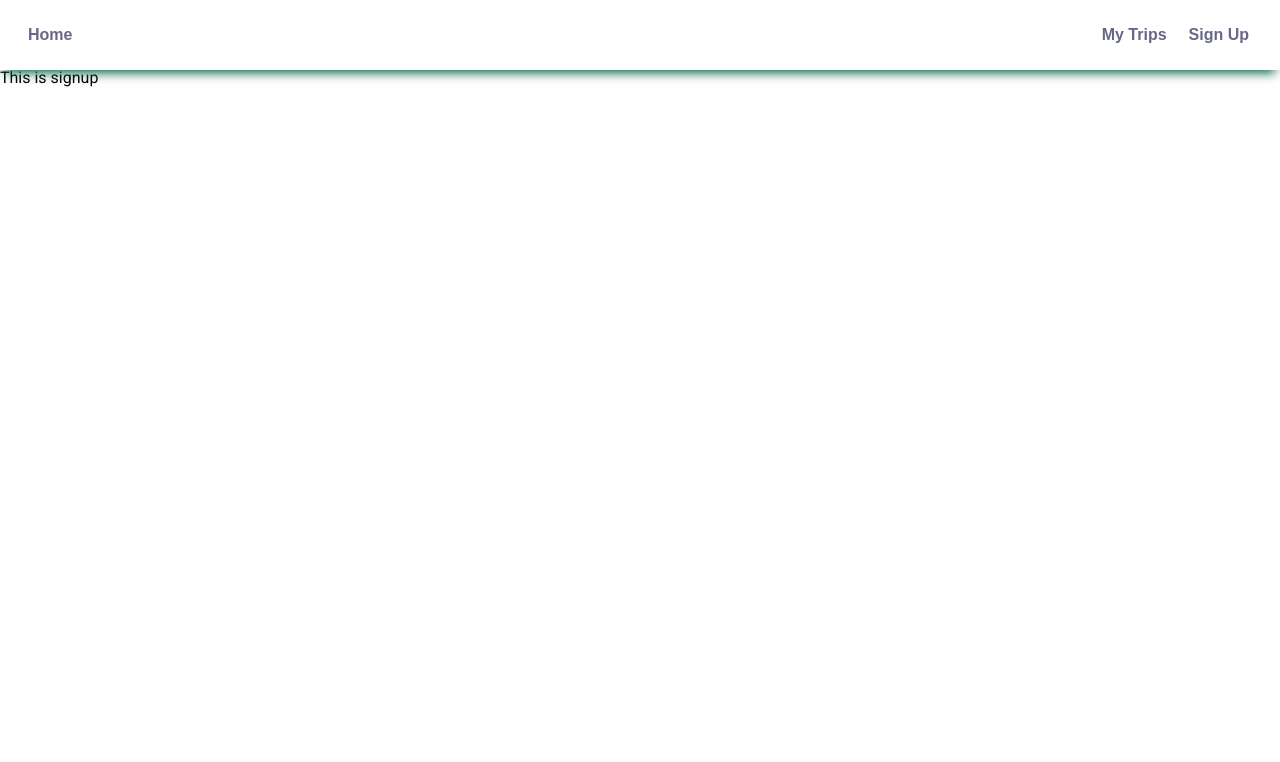
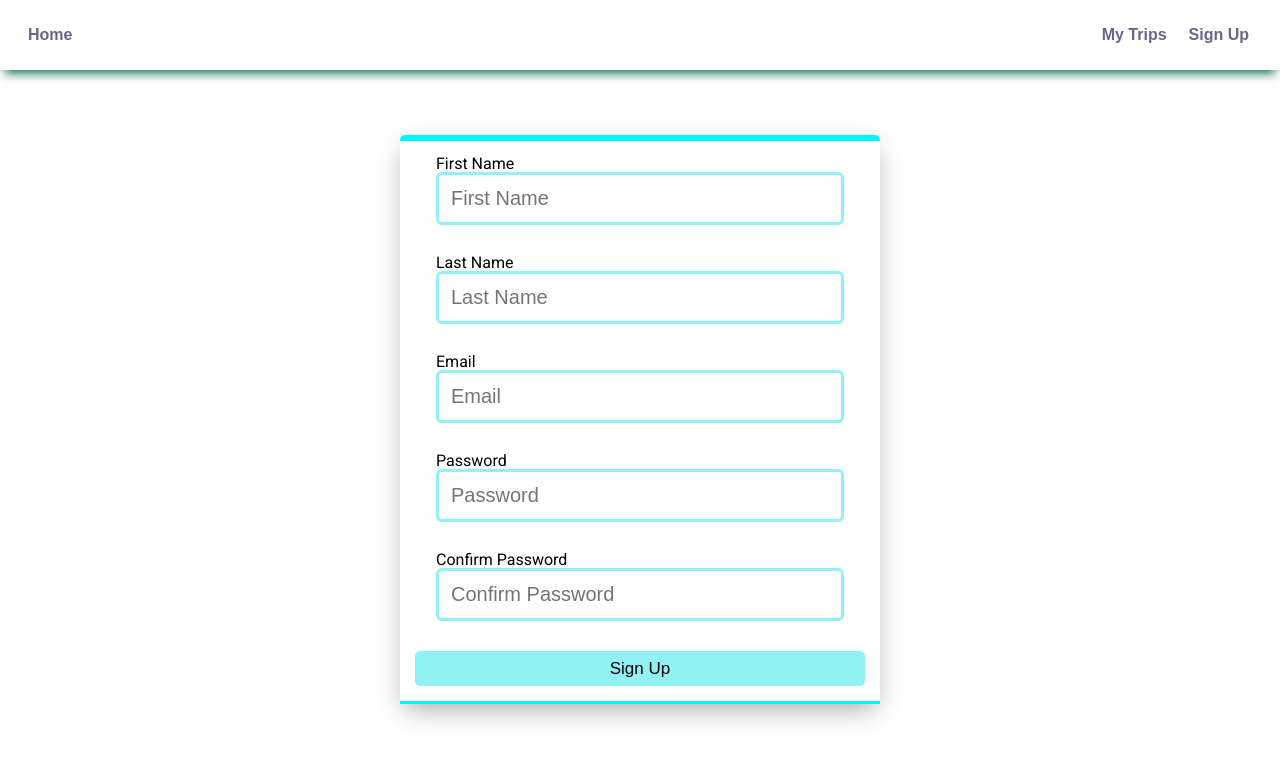
Before and after one commit to tanj299/travel-clan, a React (Create React App) app in the folder client/: page /signup in a window 1280 px wide. Shown: the top 762 px of the page. Built offline with nearby package versions, Linux system fonts and the light colour scheme; the HTML template or start-up script is replaced by a standard one.

Commit message:
sign in and signup mockups done - no functionalities at the moment

```diff
--- a/client/src/App.js
+++ b/client/src/App.js
@@ -34,6 +34,7 @@ const App = () => {
                     <Switch>
                         <Route path = "/" exact component = { login } />
                         <Route path = "/signup" component = { signup } />
+                        <Route path = "/alltrips" component = { allTrips } />
                         <Route path = "/alltrips/user/:id" component = { allTrips } />
                         <Route path = "/singletrip/user/:id" component = { singleTrip } />
                         <Route path = "*" component = { notFound } />
--- a/client/src/components/allTrips.js
+++ b/client/src/components/allTrips.js
@@ -0,0 +1,28 @@
+import React, { Component } from 'react'
+
+export default class allTrips extends Component {
+    dummyData = {
+        Destination: "Asgard",
+        Current
+    }
+    constructor(props) {
+        super(props);
+        this.state = {
+            data: [],
+            displayErrorMessage: false
+        }
+    }
+
+    // componentDidMount () {
+    //     this.props.fetchAllTrips()
+    // }
+
+    render() {
+        return (
+            <div className = "all-trips">
+                This is all trips
+
+            </div>
+        )
+    }
+}
--- a/client/src/components/login.js
+++ b/client/src/components/login.js
@@ -1,16 +1,20 @@
-    import React, { Component } from 'react'
+import React, { Component } from 'react'
 import { Link } from 'react-router-dom';
 
 export default class home extends Component {
     constructor (props) {
         super(props);
         this.state = {
-            firstName: "",
-            lastName: "",
             email: "",
+            password: "",
 
             displayErrorMessage: false
         }
+    }
+
+
+    validateForm = () => {
+        return this.state.email.length > 0 && this.state.password.length > 0;
     }
 
     handleInputChange = (event) => {
@@ -30,7 +34,7 @@ export default class home extends Component {
         return (
             <div className = "login-wrapper">
                 <div className = "login-form">
-                    <div className = "edit-form">
+                    {/* <div className = "edit-form">
                         <label className = "login-label" htmlFor = "firstName">
                             First Name
                         </label>
@@ -42,13 +46,20 @@ export default class home extends Component {
                             Last Name
                         </label>
                         <input type = "text" name = "lastName" onChange = {this.handleInputChange} />
+                    </div>   */}
+
+                    <div className = "edit-form">
+                        <label className = "login-label" htmlFor = "email">
+                            Username
+                        </label>
+                        <input type="text" name="email" placeholder = "Your email" onChange = { this.handleInputChange } />
                     </div>
 
                     <div className = "edit-form">
-                        <label className = "login-label" htmlFor = "email">
-                            Email
+                        <label className = "login-label" htmlFor = "password">
+                            Password
                         </label>
-                        <input type = "text" name = "email" onChange = { this.handleInputChange } />
+                        <input type = "text" name = "password" placeholder = "Enter password" onChange = { this.handleInputChange} />
                     </div>
 
                     <div className="button-wrapper">
--- a/client/src/components/signup.js
+++ b/client/src/components/signup.js
@@ -1,10 +1,91 @@
 import React, { Component } from 'react'
+import { Link } from 'react-router-dom';
 
-export default class signup extends Component {
+export default class home extends Component {
+    constructor(props) {
+        super(props);
+        this.state = {
+            firstName: "",
+            lastName: "",
+            email: "",
+            password: "",
+            confirmPassword: "",
+
+            displayErrorMessage: false,
+            passwordMatch: false
+        }
+    }
+
+
+    handleInputChange = (event) => {
+        this.setState({
+            [event.target.name]: event.target.value
+        });
+    }
+
+    submitData = (event) => {
+        event.preventDefault();
+        // this.props.newUser(this.state);
+
+        console.log("Added!");
+    }
+
+    // checkPassword = (password, confirmPassword) => {
+    //     if(password !== confirmPassword) {
+    //         {(this.state.displayErrorMessage) && "Password doesn't match"}
+    //     }
+
+    //     else {
+    //         this.setState ({
+    //             passwordMatch: true
+    //         });
+    //     }
+    // }
+
     render() {
         return (
-            <div>
-                This is signup
+            <div className="login-wrapper">
+                <div className="login-form">
+                    <div className="edit-form">
+                        <label className="login-label" htmlFor="firstName">
+                            First Name
+                        </label>
+                        <input type="text" name="firstName" placeholder="First Name" onChange={this.handleInputChange} />
+                    </div>
+
+                    <div className="edit-form">
+                        <label className="login-label" htmlFor="lastName">
+                            Last Name
+                        </label>
+                        <input type="text" name="lastName" placeholder = "Last Name" onChange={this.handleInputChange} />
+                    </div>
+
+                    <div className="edit-form">
+                        <label className="login-label" htmlFor="email">
+                            Email
+                        </label>
+                        <input type="text" name="email" placeholder="Email"onChange={this.handleInputChange} />
+                    </div>
+
+                    <div className = "edit-form">
+                        <label className = "login-label" htmlFor = "password">
+                            Password
+                        </label>
+                        <input type="text" name="password" placeholder="Password" onChange = { this.handleInputChange} />
+                    </div>
+
+                    <div className="edit-form">
+                        <label className="login-label" htmlFor="password">
+                            Confirm Password
+                        </label>
+                        <input type="text" name="password" placeholder="Confirm Password" onChange={this.handleInputChange} />
+                    </div>
+
+                    <div className="button-wrapper">
+                        {(this.state.displayErrorMessage) && (<p className="error-message"> Please Fill All Fields </p>)}
+                        <input type="submit" onClick={this.submitData} className="button" value="Sign Up" />
+                    </div>
+                </div>
             </div>
         )
     }
```
